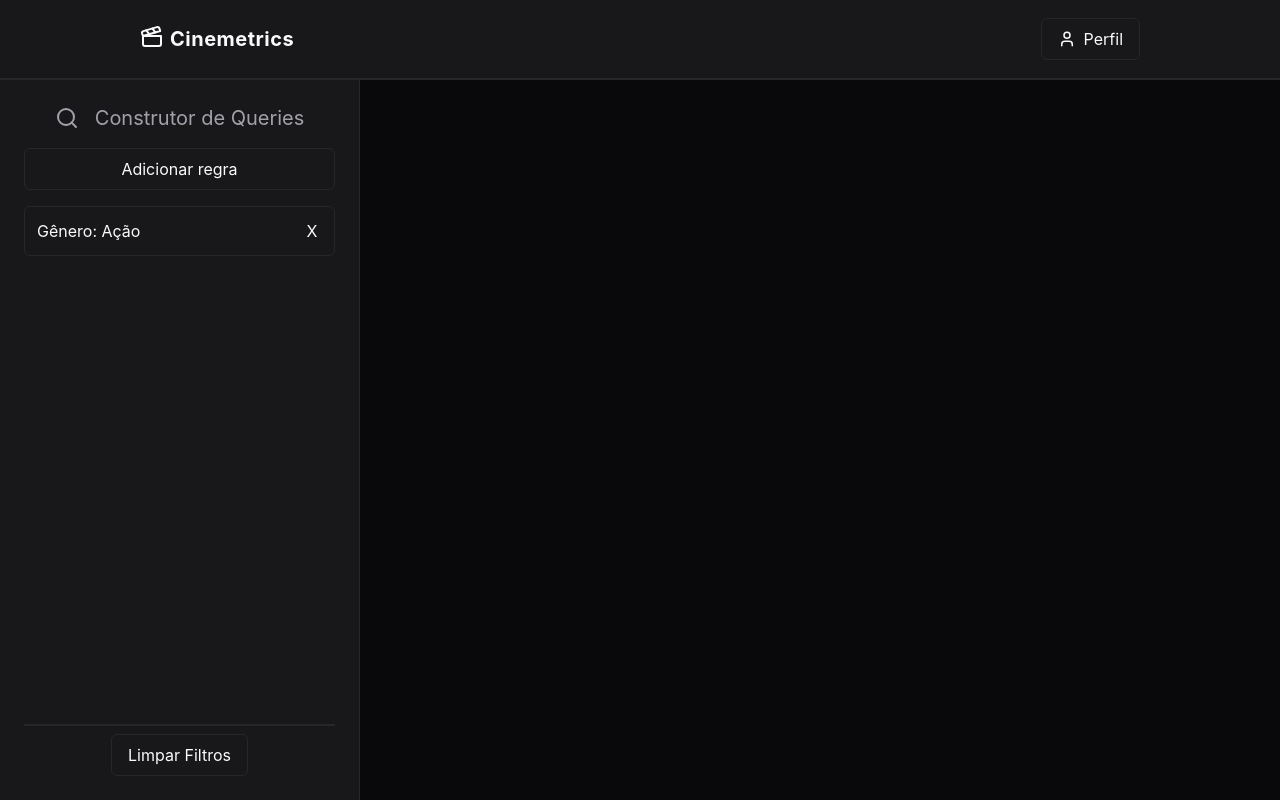
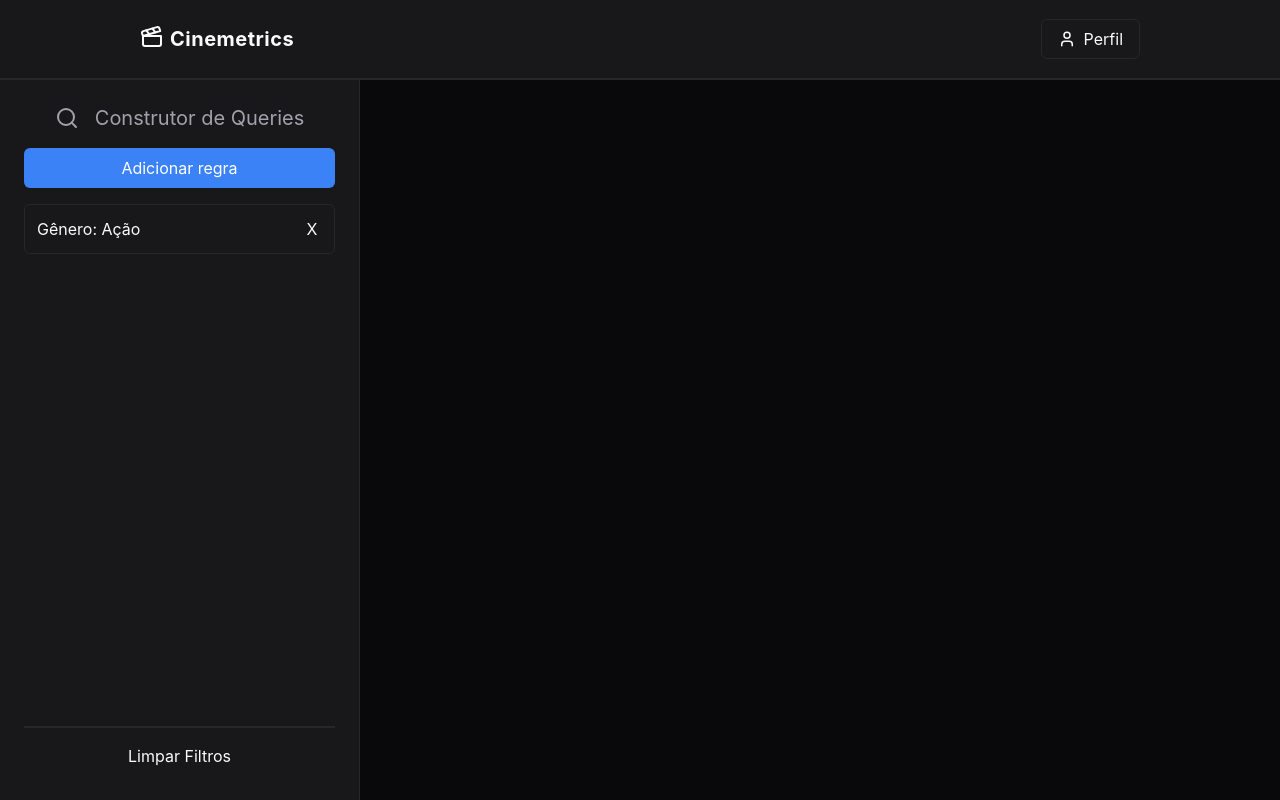
Before and after one commit to jeancarloslima/site-filmes, a React (Vite) app: page / in a window 1280 px wide. Built offline with nearby package versions, Linux system fonts and the light colour scheme.

Commit message:
Adicionando customizações ao Button

```diff
--- a/src/App.tsx
+++ b/src/App.tsx
@@ -1,7 +1,5 @@
-
 import Header from "./components/layout/Header";
 import Sidebar from "./components/layout/Sidebar";
-
 
 function App() {
   return (
--- a/src/components/layout/Sidebar.tsx
+++ b/src/components/layout/Sidebar.tsx
@@ -18,7 +18,7 @@ export default function Sidebar() {
             </div>
 
             <div className="flex justify-center mt-auto pt-2 border-t-2 border-border">
-                <Button>
+                <Button variant="ghost">
                     Limpar Filtros
                 </Button>
             </div>
--- a/src/components/ui/Button.tsx
+++ b/src/components/ui/Button.tsx
@@ -1,16 +1,34 @@
 import { forwardRef } from "react";
 
+// 1. Tipamos as variações possíveis
 interface ButtonProps extends React.ButtonHTMLAttributes<HTMLButtonElement> {
-  children: React.ReactNode;
+  variant?: "primary" | "secondary" | "outline" | "ghost";
+  size?: "sm" | "md" | "lg";
 }
 
 const Button = forwardRef<HTMLButtonElement, ButtonProps>(
-  ({ children, ...props }, ref) => {
+  ({ children, variant = "secondary", size = "md", className = "", ...props }, ref) => {
+
+    const baseClasses = "inline-flex items-center justify-center gap-2 rounded-md transition-colors outline-none focus-visible:ring-2 focus-visible:ring-primary disabled:opacity-50 disabled:pointer-events-none cursor-pointer";
+
+    const variants = {
+      primary: "bg-primary text-white hover:bg-blue-600",
+      secondary: "bg-surface text-foreground border border-border hover:bg-border",
+      outline: "bg-transparent text-foreground border border-border hover:bg-surface",
+      ghost: "bg-transparent text-foreground hover:bg-surface",
+    };
+
+    const sizes = {
+      sm: "h-8 px-3 text-sm",
+      md: "h-10 px-4 py-2",
+      lg: "h-12 px-6 text-lg",
+    };
+
     return (
       <button
         ref={ref}
         {...props}
-        className="flex items-center justify-center gap-2 px-4 py-2 bg-surface text-foreground border border-border rounded-md hover:cursor-pointer hover:bg-border transition-colors outline-none focus-visible:ring-2 focus-visible:ring-primary"
+        className={`${baseClasses} ${variants[variant]} ${sizes[size]} ${className}`}
       >
         {children}
       </button>
--- a/src/components/ui/Popover.tsx
+++ b/src/components/ui/Popover.tsx
@@ -5,7 +5,7 @@ export default function Popover() {
     return (
         <PopoverComponent.Root>
             <PopoverComponent.Trigger asChild>
-                <Button>
+                <Button variant="primary">
                     Adicionar regra
                 </Button>
             </PopoverComponent.Trigger>
```
